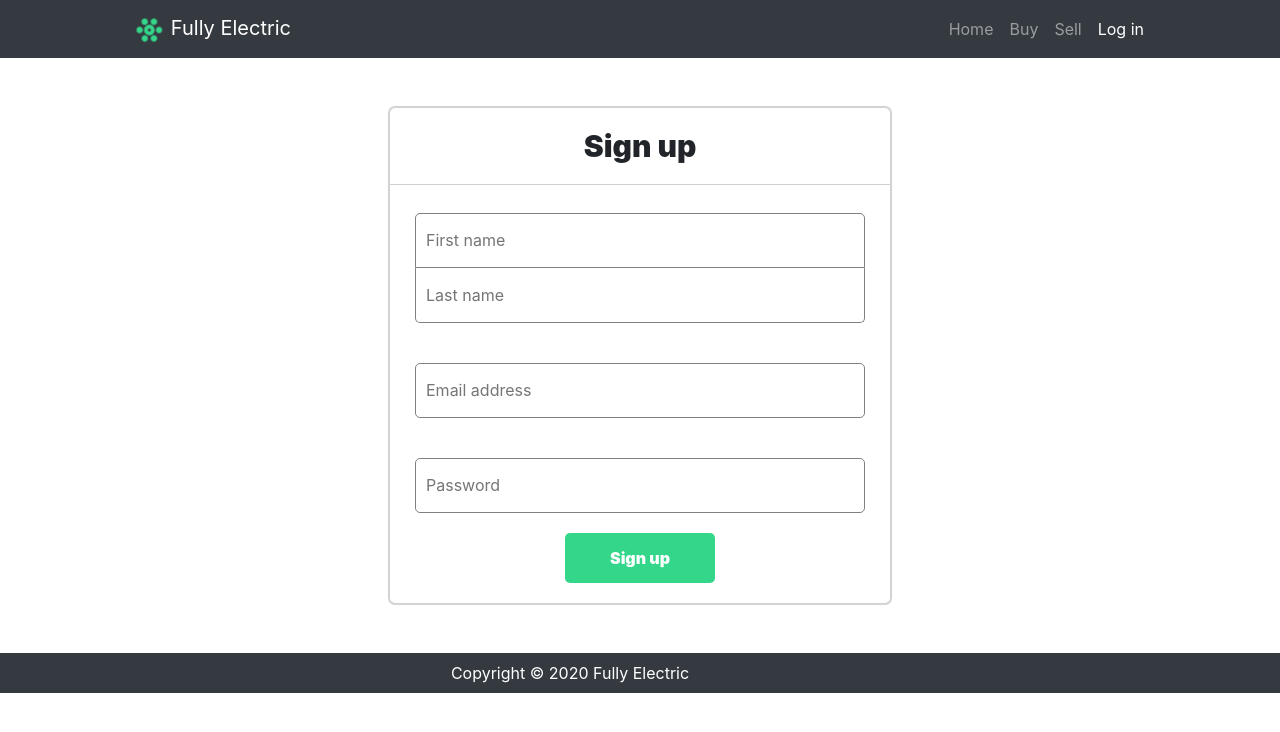
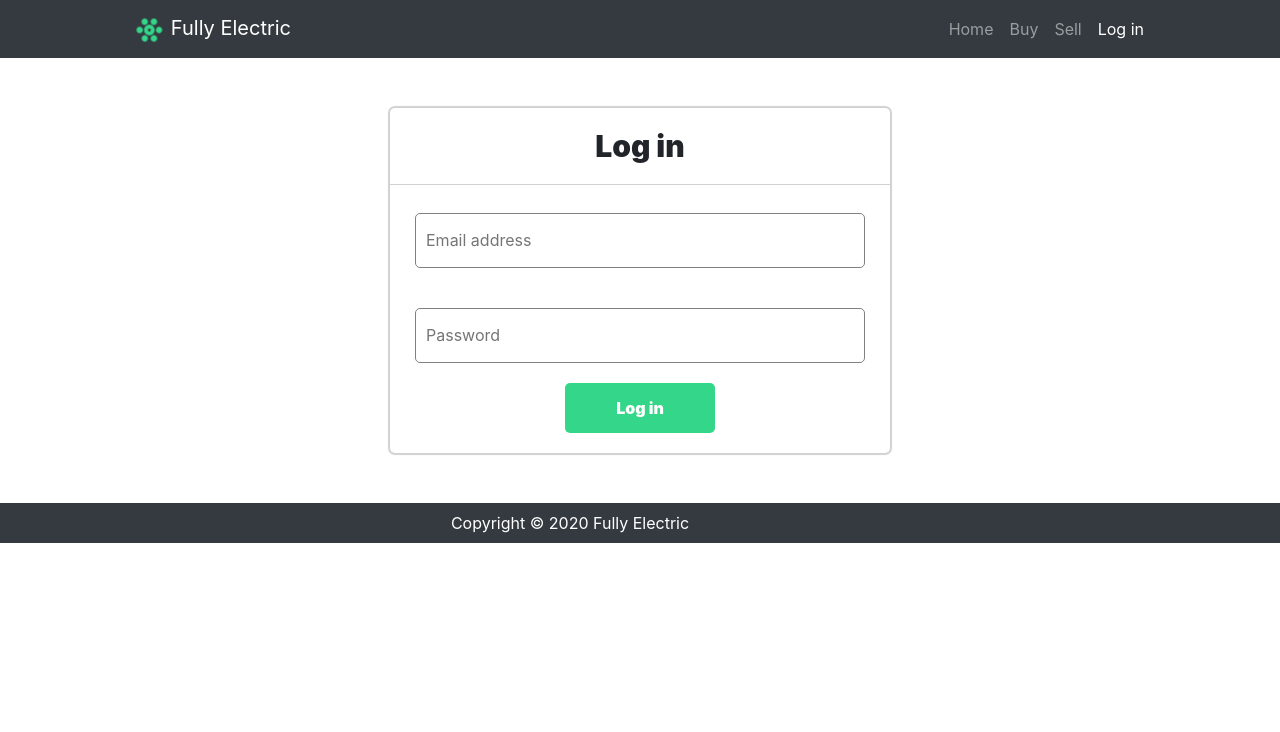
Before and after one commit to goncalog/fully-electric, a React (Create React App) app in the folder fully-electric-frontend/: page /seller/login in a window 1280 px wide. Shown: the top 732 px of the page. Built offline with nearby package versions, Linux system fonts and the light colour scheme.

Commit message:
Add logic for /seller/login path to Auth React component

```diff
--- a/fully-electric-frontend/src/components/Auth.js
+++ b/fully-electric-frontend/src/components/Auth.js
@@ -75,9 +75,12 @@ export default class Auth extends React.Component {
     }
 
     render() {
+        const action = this.props.match.url === '/seller/signup' ? 'Sign up' : 'Log in';
+
         return (
             <div className="auth">
-                <MainHeadline mainHeadline="Sign up" />
+                <MainHeadline mainHeadline={action} />
+                <div className={this.props.match.url === '/seller/signup' ? '' : 'invisible'}>
                     <Input
                         className="first-name"
                         property="firstName"
@@ -92,6 +95,7 @@ export default class Auth extends React.Component {
                         text={this.state.lastName}
                         onTextChange={this.handleTextChange}
                     />
+                </div>
                 <Input
                     className="email"
                     property="email"
@@ -106,7 +110,7 @@ export default class Auth extends React.Component {
                     text={this.state.password}
                     onTextChange={this.handleTextChange}
                 />
-                <CallToActionButton callToActionText="Sign up" onButtonClick={this.handleButtonClick} />
+                <CallToActionButton callToActionText={action} onButtonClick={this.handleButtonClick} />
             </div>
         );
     }
--- a/fully-electric-frontend/src/css/Auth.css
+++ b/fully-electric-frontend/src/css/Auth.css
@@ -35,6 +35,10 @@
     border-top-right-radius: 0;
 }
 
+.auth .invisible {
+    display: none;
+}
+
 .auth .callToActionButton {
     margin-bottom: 20px;
 }
```
Also changed, not shown: 1 other file (tests, documents, lock files or other folders). Lines whose indentation alone changed are shown as unchanged.
